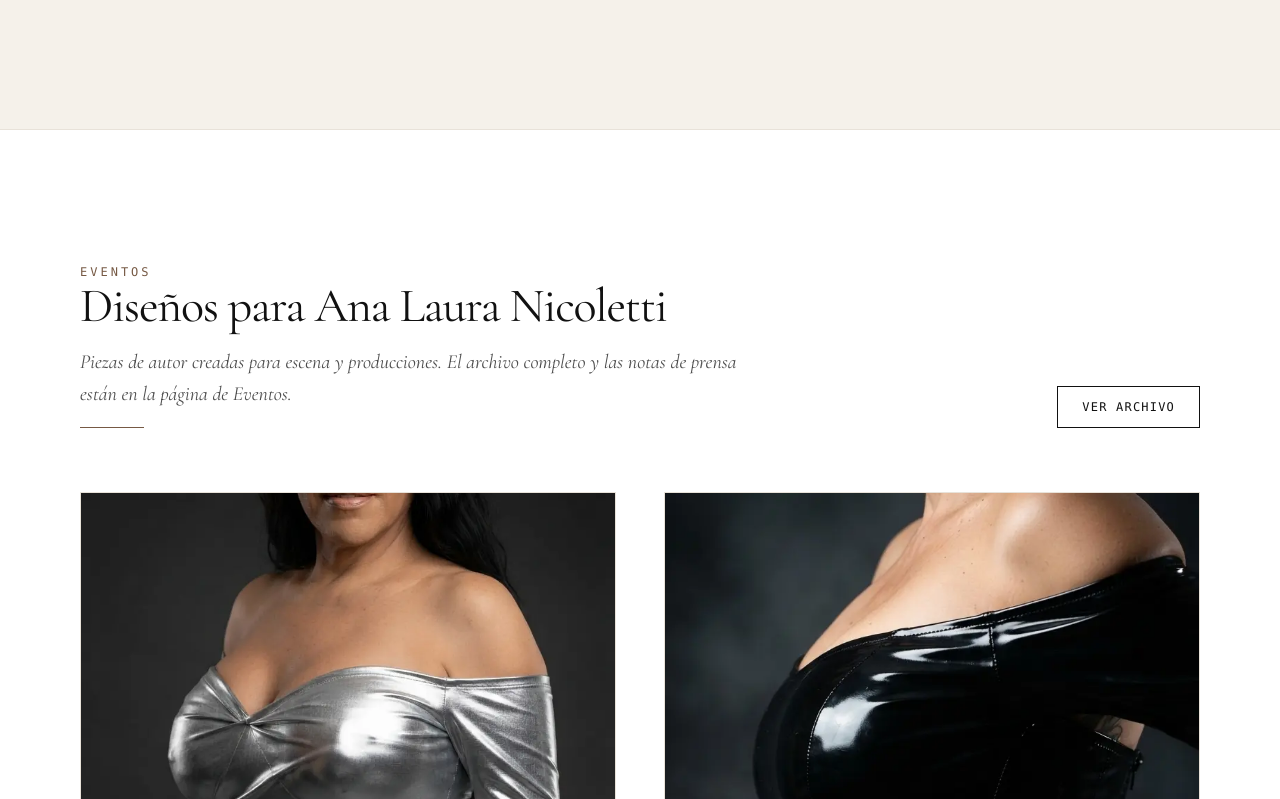
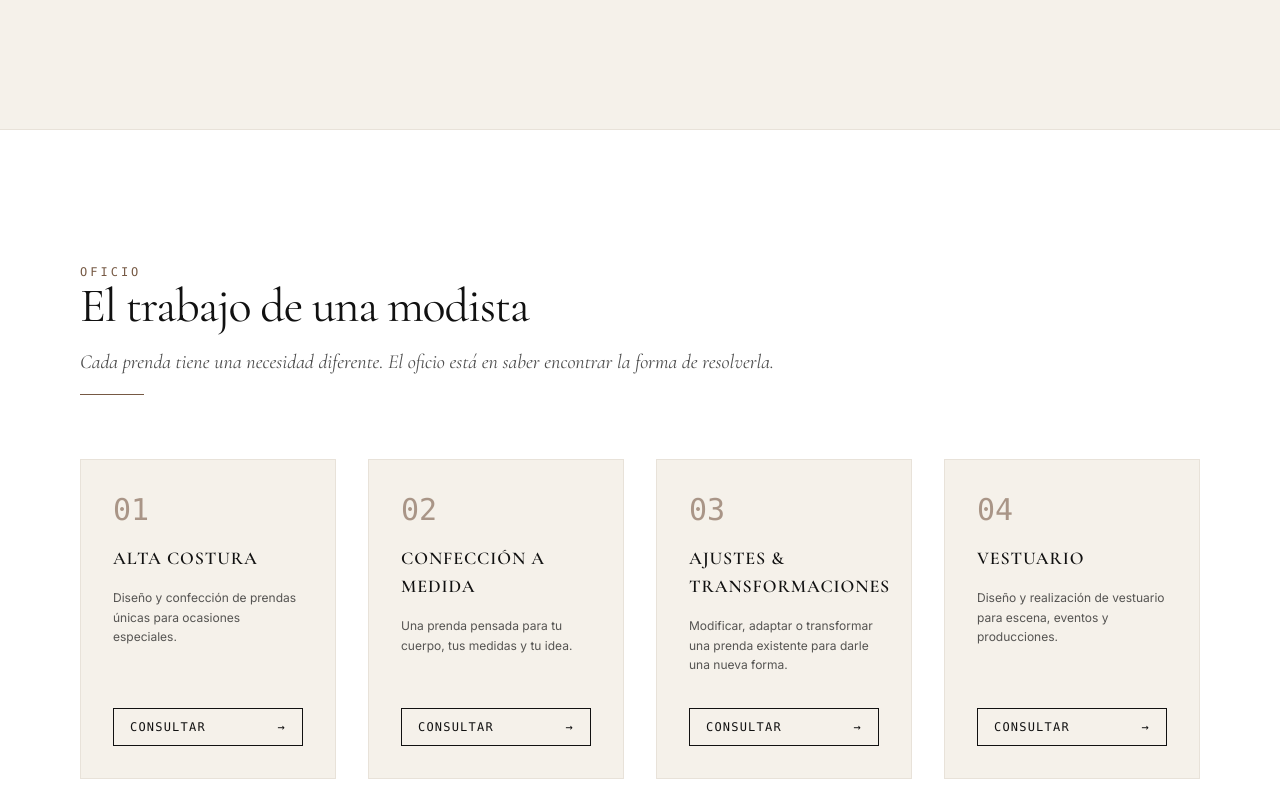
Before and after one commit to popnegro/ivanaracca, a React (Vite) app: page / in a window 1280 px wide. Shown: the part 3781-4580 px from the top of the page. Built offline with nearby package versions, Linux system fonts and the light colour scheme.

Commit message:
Remove Eventos section from home

```diff
--- a/src/App.tsx
+++ b/src/App.tsx
@@ -4,7 +4,6 @@ import Header from './components/Header';
 import Hero from './components/Hero';
 import Atelier from './components/Atelier';
 import Collection from './components/Collection';
-import Events from './components/Events';
 import Services from './components/Services';
 import Catalog from './components/Catalog';
 import Faq from './components/Faq';
@@ -45,7 +44,6 @@ function HomePage() {
         <Hero />
         <Atelier />
         <Collection />
-        <Events />
         <Services />
         <Catalog />
         <Faq />
```
